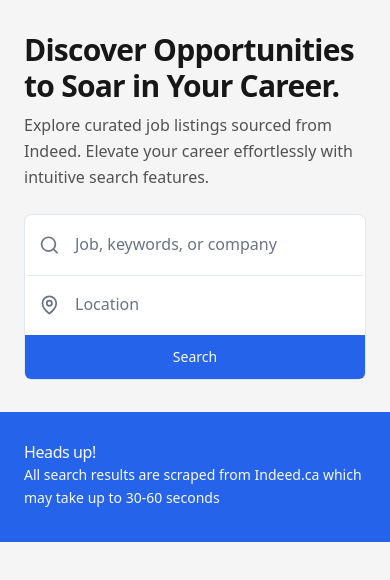
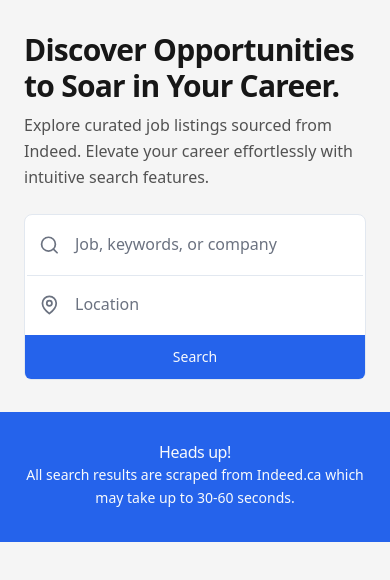
Before and after one commit to LucasWinkler/elevate-careers, a Next.js app: page / in a window 390 px wide. Shown: the top 580 px of the page. Built offline with nearby package versions, Linux system fonts and the light colour scheme; a web font is replaced by a local one.

Commit message:
Modified style of heads up component to be center aligned on mobile

```diff
--- a/src/components/heads-up.tsx
+++ b/src/components/heads-up.tsx
@@ -1,13 +1,11 @@
-import { Button } from "./ui/button";
-
 function HeadsUp() {
   return (
     <section className="bg-primary text-primary-foreground">
-      <div className="mx-auto max-w-7xl px-6 py-8">
-        <h2 className="mb-1 text-base font-medium leading-none tracking-tight md:mb-0 md:text-lg">
+      <div className="mx-auto max-w-7xl px-6 py-8 text-center md:text-start">
+        <h2 className="mb-1 text-base font-medium leading-none tracking-tight md:text-lg">
           Heads up!
         </h2>
-        <p className="text-sm leading-relaxed md:text-base">
+        <p className="mx-auto text-sm leading-relaxed md:mx-0 md:text-base">
           All search results are scraped from{" "}
           <a
             className="underline-offset-4 hover:underline"
@@ -17,7 +15,7 @@ function HeadsUp() {
           >
             Indeed.ca
           </a>{" "}
-          which may take up to 30-60 seconds
+          which may take up to 30-60 seconds.
         </p>
       </div>
     </section>
```
